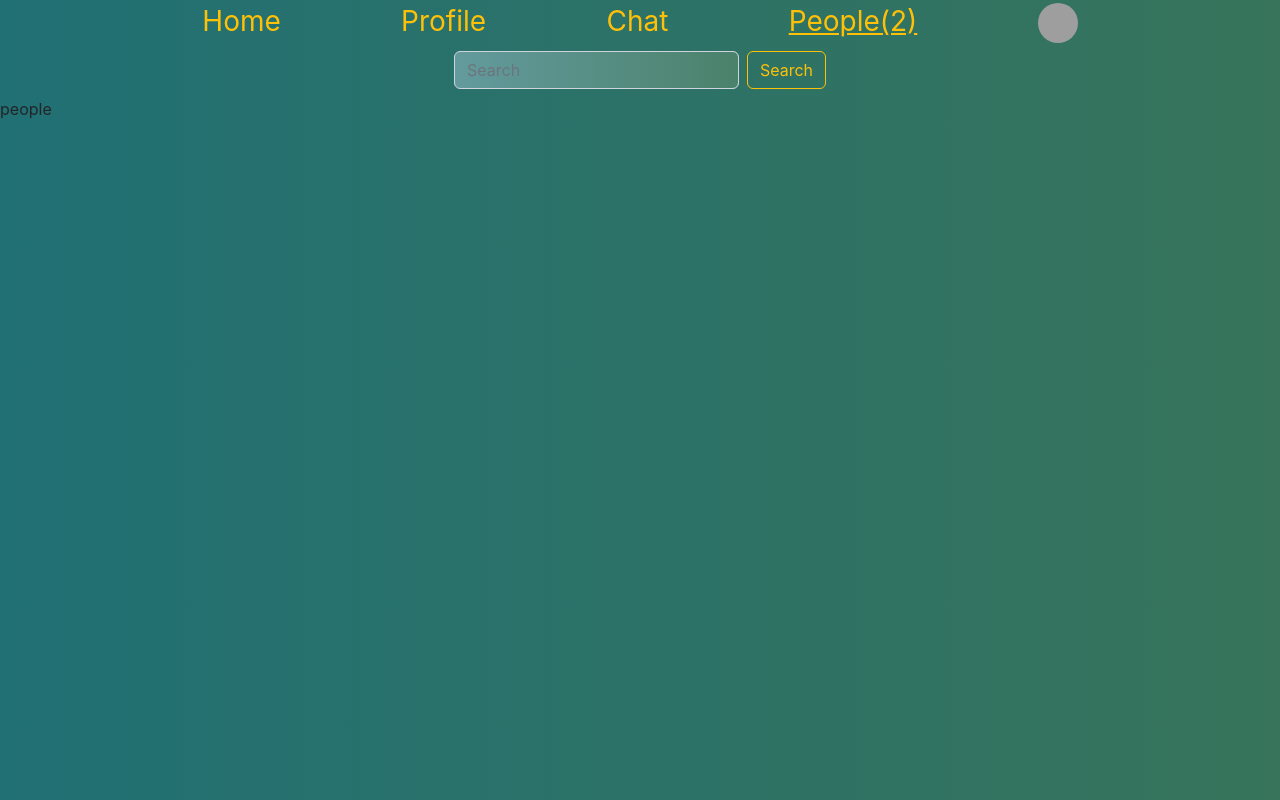
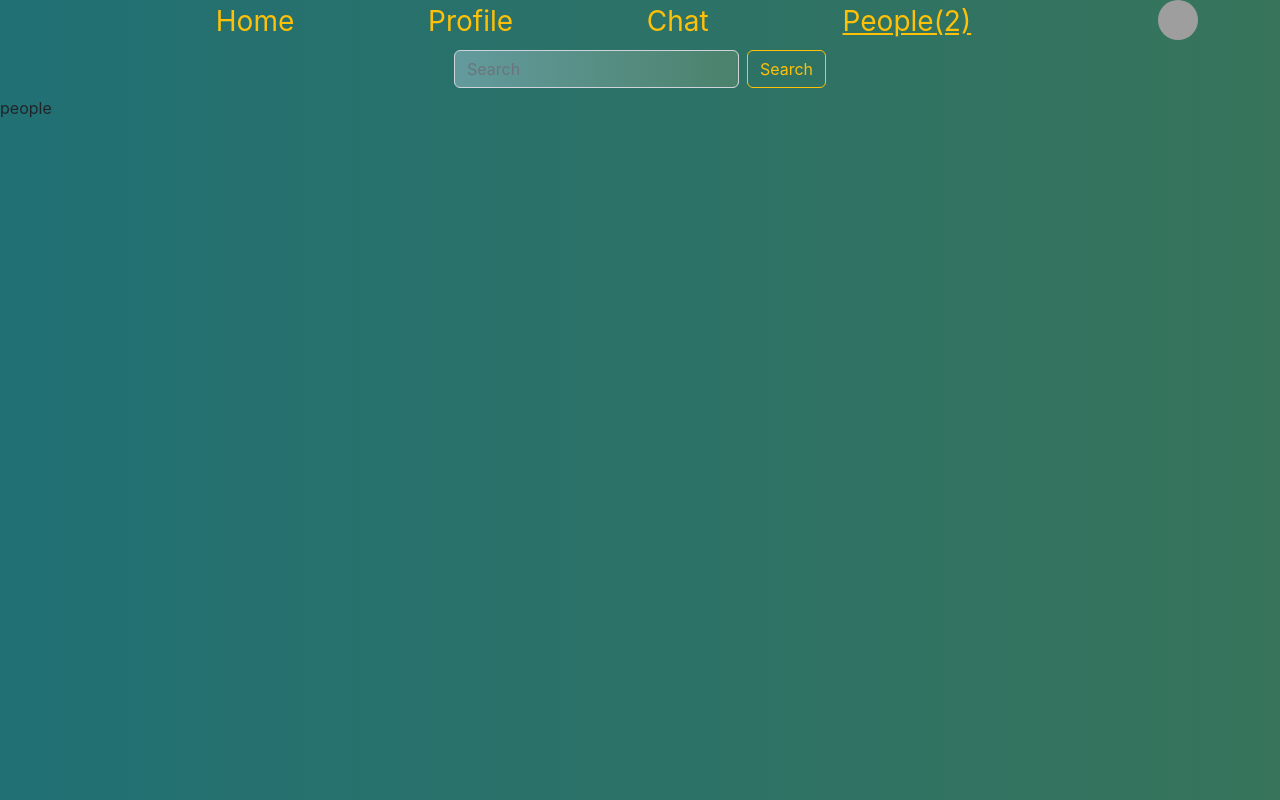
Before and after one commit to AkashChakrabortty/ChitChat1, a React (Create React App) app: page /people in a window 1280 px wide. Built offline with nearby package versions, Linux system fonts and the light colour scheme; no server answers; grey boxes are pictures that could not be loaded.

Commit message:
popover bug solve

```diff
--- a/src/components/Nav/Nav.jsx
+++ b/src/components/Nav/Nav.jsx
@@ -20,7 +20,8 @@ const Nav = () => {
   return (
     <div className="container">
       <nav className="">
-        <div className="left d-none d-sm-block fs-3">
+        <div className="d-flex justify-content-between">
+          <div className="left d-none d-sm-block fs-3 col-11">
             <div className="d-flex justify-content-evenly">
               <NavLink
                 to="/home"
@@ -58,11 +59,11 @@ const Nav = () => {
                 People(2)
               </NavLink>
 
-            <Popover></Popover>
+              {/* <Popover></Popover> */}
             </div>
           </div>
 
-        <div className="icon-nav d-sm-none d-flex justify-content-evenly fs-1">
+          <div className="icon-nav d-sm-none d-flex justify-content-evenly fs-1 col-11">
             <NavLink to="/home">
               <img
                 src={img}
@@ -109,6 +110,9 @@ const Nav = () => {
               <FontAwesomeIcon icon={faPeopleGroup} />
             </NavLink>
 
+            {/* <Popover></Popover> */}
+          </div>
+
           <Popover></Popover>
         </div>
 
```
Lines whose indentation alone changed are shown as unchanged.
